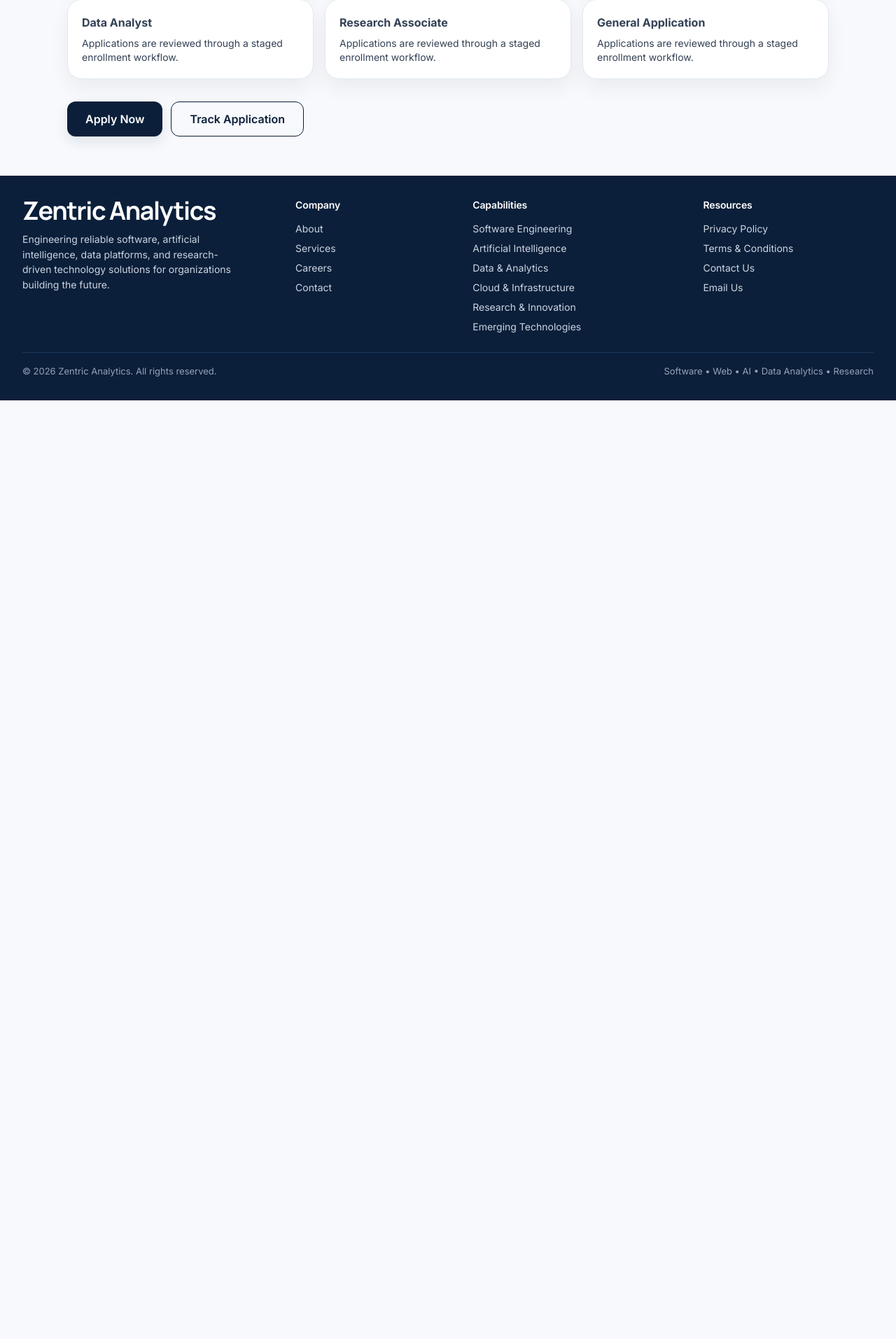
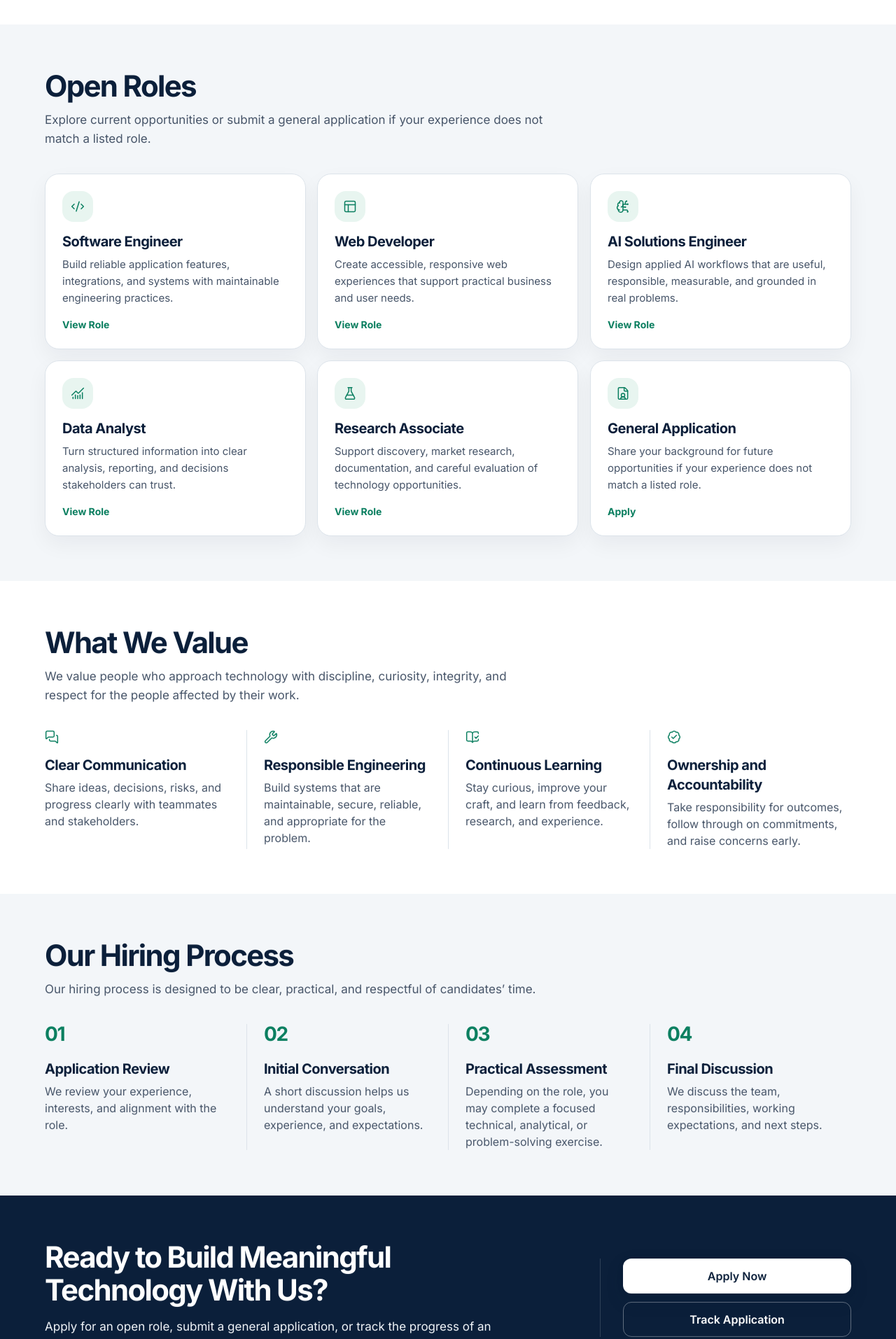
Before and after one commit to Zentric-Analytics/Zentricanalytics.com, a Next.js app: page /careers in a window 1280 px wide. Shown: the part 564-2477 px from the top of the page at 70% size. Before the commit the page ends 1136 px from the top, so only its background shows below. Built offline with nearby package versions, Linux system fonts and the light colour scheme.

Commit message:
Redesign careers page

```diff
--- a/src/app/careers/page.tsx
+++ b/src/app/careers/page.tsx
@@ -1,3 +1,229 @@
-import Link from 'next/link';import { PageShell } from '@/components/PageShell';import { Section } from '@/components/Section';
-const roles=['Software Engineer','Web Developer','AI Solutions Engineer','Data Analyst','Research Associate','General Application'];
-export default function Careers(){return <PageShell><Section eyebrow="Careers" title="Work on practical technology problems with care and accountability."><p className="max-w-3xl">Zentric Analytics looks for people who value clear communication, maintainable engineering, responsible data handling, and continuous learning. If a specific role is not listed, candidates may submit a general application.</p><div className="mt-8 grid gap-4 md:grid-cols-3">{roles.map(r=><div className="card p-5" key={r}><h2 className="font-bold">{r}</h2><p className="mt-2 text-sm">Applications are reviewed through a staged enrollment workflow.</p></div>)}</div><div className="mt-8 flex gap-3"><Link className="btn btn-primary" href="/apply">Apply Now</Link><Link className="btn btn-secondary" href="/track">Track Application</Link></div></Section></PageShell>}
+import type { CSSProperties } from 'react';
+import {
+  BadgeCheck,
+  BookOpenCheck,
+  BrainCircuit,
+  ChartNoAxesCombined,
+  Code2,
+  FileUser,
+  FlaskConical,
+  MessagesSquare,
+  PanelsTopLeft,
+  Wrench,
+  type LucideIcon,
+} from 'lucide-react';
+import Link from 'next/link';
+import { PageShell } from '@/components/PageShell';
+import { ScrollReveal } from '@/components/ScrollReveal';
+
+type Role = {
+  Icon: LucideIcon;
+  title: string;
+  description: string;
+  action: string;
+};
+
+const roles: Role[] = [
+  {
+    Icon: Code2,
+    title: 'Software Engineer',
+    description: 'Build reliable application features, integrations, and systems with maintainable engineering practices.',
+    action: 'View Role',
+  },
+  {
+    Icon: PanelsTopLeft,
+    title: 'Web Developer',
+    description: 'Create accessible, responsive web experiences that support practical business and user needs.',
+    action: 'View Role',
+  },
+  {
+    Icon: BrainCircuit,
+    title: 'AI Solutions Engineer',
+    description: 'Design applied AI workflows that are useful, responsible, measurable, and grounded in real problems.',
+    action: 'View Role',
+  },
+  {
+    Icon: ChartNoAxesCombined,
+    title: 'Data Analyst',
+    description: 'Turn structured information into clear analysis, reporting, and decisions stakeholders can trust.',
+    action: 'View Role',
+  },
+  {
+    Icon: FlaskConical,
+    title: 'Research Associate',
+    description: 'Support discovery, market research, documentation, and careful evaluation of technology opportunities.',
+    action: 'View Role',
+  },
+  {
+    Icon: FileUser,
+    title: 'General Application',
+    description: 'Share your background for future opportunities if your experience does not match a listed role.',
+    action: 'Apply',
+  },
+];
+
+const values: Array<{ Icon: LucideIcon; title: string; description: string }> = [
+  {
+    Icon: MessagesSquare,
+    title: 'Clear Communication',
+    description: 'Share ideas, decisions, risks, and progress clearly with teammates and stakeholders.',
+  },
+  {
+    Icon: Wrench,
+    title: 'Responsible Engineering',
+    description: 'Build systems that are maintainable, secure, reliable, and appropriate for the problem.',
+  },
+  {
+    Icon: BookOpenCheck,
+    title: 'Continuous Learning',
+    description: 'Stay curious, improve your craft, and learn from feedback, research, and experience.',
+  },
+  {
+    Icon: BadgeCheck,
+    title: 'Ownership and Accountability',
+    description: 'Take responsibility for outcomes, follow through on commitments, and raise concerns early.',
+  },
+];
+
+const hiringSteps = [
+  {
+    number: '01',
+    title: 'Application Review',
+    description: 'We review your experience, interests, and alignment with the role.',
+  },
+  {
+    number: '02',
+    title: 'Initial Conversation',
+    description: 'A short discussion helps us understand your goals, experience, and expectations.',
+  },
+  {
+    number: '03',
+    title: 'Practical Assessment',
+    description: 'Depending on the role, you may complete a focused technical, analytical, or problem-solving exercise.',
+  },
+  {
+    number: '04',
+    title: 'Final Discussion',
+    description: 'We discuss the team, responsibilities, working expectations, and next steps.',
+  },
+];
+
+export default function Careers() {
+  return (
+    <PageShell>
+      <section className="bg-white px-4 py-12 sm:px-6 sm:py-16 lg:px-8 lg:py-24" aria-labelledby="careers-hero-heading">
+        <div className="mx-auto w-full max-w-6xl">
+          <div className="max-w-[46rem]">
+            <h1 id="careers-hero-heading" className="text-[1.8rem] font-bold leading-[1.12] tracking-[-0.045em] text-[#0B1F3A] sm:text-[2.6rem] lg:text-[3.75rem]">
+              Build Practical Technology With Care and Accountability
+            </h1>
+            <p className="mt-4 max-w-[44rem] text-base leading-[1.7] text-[#475569] sm:mt-5 sm:text-lg">
+              Zentric Analytics looks for people who value clear communication, maintainable engineering, responsible data handling, thoughtful problem-solving, and continuous learning. If a specific role is not listed, candidates may submit a general application.
+            </p>
+          </div>
+        </div>
+      </section>
+
+      <ScrollReveal>
+        <section className="bg-[#F3F6F9] px-4 py-10 sm:px-6 sm:py-12 lg:px-8 lg:py-16" aria-labelledby="open-roles-heading">
+          <div className="mx-auto max-w-6xl">
+            <header className="max-w-[45rem] text-left">
+              <h2 id="open-roles-heading" className="text-[1.75rem] font-bold leading-[1.12] tracking-[-0.04em] text-[#0B1F3A] sm:text-[2.125rem] lg:text-[2.625rem]">Open Roles</h2>
+              <p className="mt-3 text-base leading-[1.6] text-[#475569] sm:text-[1.0625rem]">
+                Explore current opportunities or submit a general application if your experience does not match a listed role.
+              </p>
+            </header>
+
+            <div className="mt-7 grid gap-4 sm:grid-cols-2 lg:mt-9 lg:grid-cols-3">
+              {roles.map(({ Icon, title, description, action }, index) => (
+                <Link
+                  href="/apply"
+                  key={title}
+                  style={{ '--industries-reveal-delay': `${index * 70}ms` } as CSSProperties}
+                  className="industries-child-reveal group flex min-h-[13rem] min-w-0 flex-col rounded-[1.25rem] border border-[#DCE3EA] bg-white p-5 text-left no-underline shadow-[0_12px_30px_rgba(15,23,42,0.05)] transition duration-200 ease-out hover:-translate-y-0.5 hover:border-[#BFD0DD] hover:shadow-[0_16px_34px_rgba(15,23,42,0.08)] focus-visible:outline focus-visible:outline-2 focus-visible:outline-offset-4 focus-visible:outline-[#10B981] sm:p-6"
+                >
+                  <span className="flex size-11 shrink-0 items-center justify-center rounded-2xl bg-[#E8F5F0] text-[#0B7F60]">
+                    <Icon aria-hidden="true" className="size-5" strokeWidth={1.8} />
+                  </span>
+                  <h3 className="mt-4 text-xl font-bold leading-[1.25] tracking-[-0.025em] text-[#0B1F3A]">{title}</h3>
+                  <p className="mt-2 min-w-0 flex-1 text-[0.9375rem] leading-[1.6] text-[#475569]">{description}</p>
+                  <span className="mt-4 text-sm font-bold text-[#0B7F60] transition-colors group-hover:text-[#0B1F3A]">{action}</span>
+                </Link>
+              ))}
+            </div>
+          </div>
+        </section>
+      </ScrollReveal>
+
+      <ScrollReveal>
+        <section className="bg-white px-4 py-10 sm:px-6 sm:py-12 lg:px-8 lg:py-16" aria-labelledby="careers-values-heading">
+          <div className="mx-auto max-w-6xl">
+            <header className="max-w-[45rem] text-left">
+              <h2 id="careers-values-heading" className="text-[1.75rem] font-bold leading-[1.12] tracking-[-0.04em] text-[#0B1F3A] sm:text-[2.125rem] lg:text-[2.625rem]">What We Value</h2>
+              <p className="mt-3 text-base leading-[1.6] text-[#475569] sm:text-[1.0625rem]">
+                We value people who approach technology with discipline, curiosity, integrity, and respect for the people affected by their work.
+              </p>
+            </header>
+
+            <div className="mt-7 divide-y divide-[#DCE3EA] lg:mt-9 lg:grid lg:grid-cols-4 lg:divide-x lg:divide-y-0">
+              {values.map(({ Icon, title, description }) => (
+                <article className="grid grid-cols-[2.5rem_minmax(0,1fr)] gap-x-4 py-5 lg:block lg:px-6 lg:py-0 first:lg:pl-0 last:lg:pr-0" key={title}>
+                  <Icon aria-hidden="true" className="mt-1 size-5 text-[#0B7F60] lg:mt-0" strokeWidth={1.8} />
+                  <div className="min-w-0">
+                    <h3 className="text-lg font-bold leading-[1.3] tracking-[-0.025em] text-[#0B1F3A] lg:mt-4 sm:text-xl">{title}</h3>
+                    <p className="mt-1.5 text-[0.9375rem] leading-[1.6] text-[#475569] sm:text-base">{description}</p>
+                  </div>
+                </article>
+              ))}
+            </div>
+          </div>
+        </section>
+      </ScrollReveal>
+
+      <ScrollReveal>
+        <section className="bg-[#F3F6F9] px-4 py-10 sm:px-6 sm:py-12 lg:px-8 lg:py-16" aria-labelledby="hiring-process-heading">
+          <div className="mx-auto max-w-6xl">
+            <header className="max-w-[45rem] text-left">
+              <h2 id="hiring-process-heading" className="text-[1.75rem] font-bold leading-[1.12] tracking-[-0.04em] text-[#0B1F3A] sm:text-[2.125rem] lg:text-[2.625rem]">Our Hiring Process</h2>
+              <p className="mt-3 text-base leading-[1.6] text-[#475569] sm:text-[1.0625rem]">
+                Our hiring process is designed to be clear, practical, and respectful of candidates’ time.
+              </p>
+            </header>
+
+            <div className="mt-7 divide-y divide-[#DCE3EA] lg:mt-9 lg:grid lg:grid-cols-4 lg:divide-x lg:divide-y-0">
+              {hiringSteps.map(({ number, title, description }) => (
+                <article className="grid grid-cols-[3rem_minmax(0,1fr)] gap-x-4 py-5 lg:block lg:px-6 lg:py-0 first:lg:pl-0 last:lg:pr-0" key={title}>
+                  <span className="text-2xl font-bold leading-none tracking-[-0.05em] text-[#0B7F60] sm:text-[1.75rem]">{number}</span>
+                  <div className="min-w-0 lg:mt-5">
+                    <h3 className="text-lg font-bold leading-[1.3] tracking-[-0.025em] text-[#0B1F3A] sm:text-xl">{title}</h3>
+                    <p className="mt-1.5 text-[0.9375rem] leading-[1.6] text-[#475569] sm:text-base">{description}</p>
+                  </div>
+                </article>
+              ))}
+            </div>
+          </div>
+        </section>
+      </ScrollReveal>
+
+      <ScrollReveal>
+        <section className="bg-[#0B1F3A] px-4 py-10 text-white sm:px-6 sm:py-12 lg:px-8 lg:py-16" aria-labelledby="careers-final-cta-heading">
+          <div className="mx-auto grid max-w-6xl gap-7 lg:grid-cols-[minmax(0,1.35fr)_minmax(20rem,0.65fr)] lg:items-center lg:gap-12">
+            <div className="max-w-[44rem]">
+              <h2 id="careers-final-cta-heading" className="max-w-[40rem] text-[1.75rem] font-bold leading-[1.12] tracking-[-0.04em] sm:text-[2.125rem] lg:text-[2.625rem]">
+                Ready to Build Meaningful Technology With Us?
+              </h2>
+              <p className="mt-3 max-w-[42rem] text-base leading-[1.6] text-slate-100 sm:mt-4 sm:text-[1.0625rem]">
+                Apply for an open role, submit a general application, or track the progress of an existing application.
+              </p>
+            </div>
+
+            <div className="flex flex-col gap-3 lg:items-stretch lg:border-l lg:border-white/15 lg:pl-8">
+              <Link className="btn hero-cta-primary w-full" href="/apply">Apply Now</Link>
+              <Link className="btn hero-cta-secondary w-full" href="/track">Track Application</Link>
+            </div>
+          </div>
+        </section>
+      </ScrollReveal>
+    </PageShell>
+  );
+}
```
